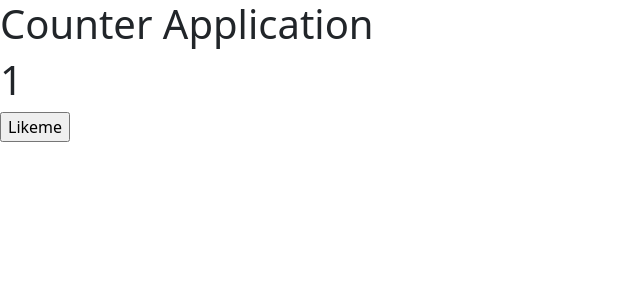
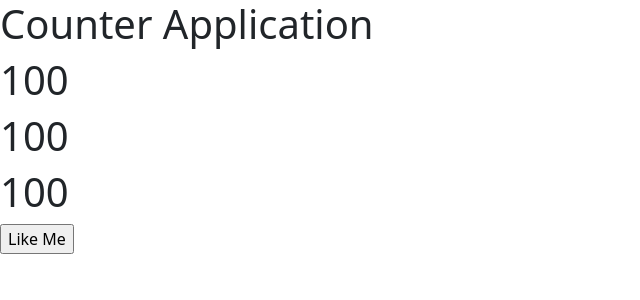
Before and after one commit to Ajay-Sonavane/Third-react-app, a React (Create React App) app: page / in a window 1280 px wide. Shown: the top 300 px of the page, without its empty margins (0-640 px from the left). Built offline with nearby package versions, Linux system fonts and the light colour scheme.

Commit message:
basic counter

```diff
--- a/src/App.js
+++ b/src/App.js
@@ -8,21 +8,28 @@ function App() {
     </>
   );
 }
-export default App;
 
 function CounterApp() {
-  //let counter = 1; stateless data member == means if we change the numer it will not afffecd in Gui
-  let [counter, setCounter] = useState(1); //stateful// this will help to perform dom operations.
-  let LikemeAction = () => {
+  //let counter = 1 ;stateless memeber
+  // let list = useState(1);
+  // let[counter,setCounter]= list       // first is variable and second is method
+  //let [counter, setCounter] = useState(1);
+
+  //let counter = 1; stateless
+  let [counter, setCounter] = useState(100); //if you want to perform dom operation then use of function is mandatory
+
+  let likemAction = () => {
     counter = counter + 1;
-    console.log("i m button ", counter);
-    setCounter(counter); //calling setcounter is to perform Dom operation
+    console.log(counter);
+    setCounter(counter);
   };
-
   return (
     <>
       <h1>{counter}</h1>
-      <input type="button" value="Likeme" onClick={LikemeAction} />
+      <h1>{counter}</h1>
+      <h1>{counter}</h1>
+      <input type="button" value="Like Me" onClick={likemAction} />
     </>
   );
 }
+export default App;
```
